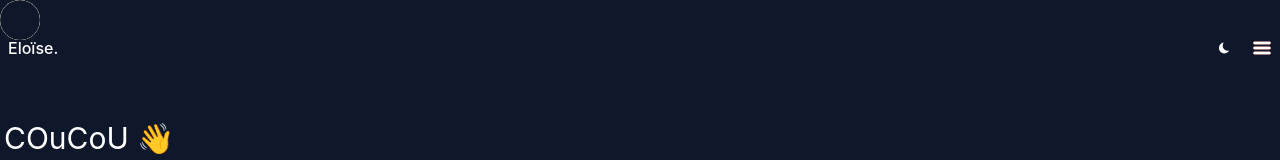
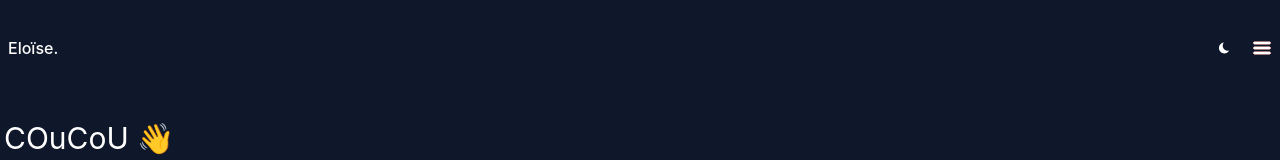
Before and after one commit to EloPapa/SiteWeb, a Next.js app: page / in a window 1280 px wide. Shown: the top 160 px of the page. Built offline with nearby package versions, Linux system fonts and the light colour scheme.

Commit message:
page accueil corrigée

```diff
--- a/src/app/globals.css
+++ b/src/app/globals.css
@@ -1,5 +1,9 @@
 @import "tailwindcss";
 @variant dark (&:where(.dark, .dark *));
+
+* {
+  cursor: default !important;
+}
 
 :root {
   --background: #ffffff;
--- a/src/app/layout.js
+++ b/src/app/layout.js
@@ -1,6 +1,5 @@
 import "./globals.css";
 import { Geist, Geist_Mono } from "next/font/google";
-import Cursor from "@/components/Cursor";
 import Providers from "./providers"; //
 //import { ThemeProvider } from "next-themes";
 
@@ -28,9 +27,7 @@ export default function RootLayout({ children }) {
     >
     <body className="min-h-full flex flex-col">
       <Providers>
-
         <div className="min-h-full">
-          <Cursor />
           {children}
         </div>
       </Providers>
--- a/src/app/page.js
+++ b/src/app/page.js
@@ -17,7 +17,7 @@ import data from "../data/portfolio.json";
 
 // Dynamically import client-only components
 //const Button = dynamic(() => import("../components/Button"), { ssr: false });
-const Cursor = dynamic(() => import("../components/Cursor"), { ssr: false });
+//const Cursor = dynamic(() => import("../components/Cursor"), { ssr: false });
 //const Footer = dynamic(() => import("../components/Footer"), { ssr: false });
 //const Header = dynamic(() => import("../components/Header"), { ssr: false });
 const ServiceCard = dynamic(() => import("../components/ServiceCard"), { ssr: false });
@@ -59,8 +59,7 @@ export default function Home() {
   }, []);
 
   return (
-    <div className={`relative ${data.showCursor && "cursor-none"}`}>
-      {data.showCursor && <Cursor />}
+    <div className="relative">
       <Head>
         <title>{data.name}</title>
       </Head>
--- a/src/components/Button/index.js
+++ b/src/components/Button/index.js
@@ -1,7 +1,6 @@
 "use client";
 import React, { useEffect, useState } from "react";
 import { useTheme } from "next-themes";
-import data from "@/data/portfolio.json";
 
 const Button = ({ children, type, onClick, classes }) => {
   const { theme, resolvedTheme } = useTheme();
@@ -11,7 +10,6 @@ const Button = ({ children, type, onClick, classes }) => {
     setMounted(true);
   }, []);
 
-  // "dark" par défaut côté serveur pour correspondre au defaultTheme de providers.js
   const currentTheme = mounted ? (theme || resolvedTheme) : "dark";
 
   if (type === "primary") {
@@ -19,11 +17,9 @@ const Button = ({ children, type, onClick, classes }) => {
       <button
         onClick={onClick}
         type="button"
-        className={`text-sm tablet:text-base p-1 laptop:p-2 m-1 laptop:m-2 rounded-lg ${
+        className={`text-sm tablet:text-base p-1 laptop:p-2 m-1 laptop:m-2 rounded-lg cursor-default ${
           currentTheme === "dark" ? "bg-white text-black" : "bg-black text-white"
-        } transition-all duration-300 ease-out first:ml-0 hover:scale-105 active:scale-100 link ${
-          data.showCursor && "cursor-none"
-        } ${classes}`}
+        } transition-all duration-300 ease-out first:ml-0 hover:scale-105 active:scale-100 link ${classes}`}
       >
         {children}
       </button>
@@ -34,13 +30,11 @@ const Button = ({ children, type, onClick, classes }) => {
     <button
       onClick={onClick}
       type="button"
-      className={`text-sm tablet:text-base p-1 laptop:p-2 m-1 laptop:m-2 rounded-lg flex items-center transition-all ease-out duration-300 ${
+      className={`text-sm tablet:text-base p-1 laptop:p-2 m-1 laptop:m-2 rounded-lg cursor-default flex items-center transition-all ease-out duration-300 ${
         currentTheme === "dark"
           ? "hover:bg-slate-600 text-white"
           : "hover:bg-slate-100"
-      } hover:scale-105 active:scale-100 tablet:first:ml-0 ${
-        data.showCursor && "cursor-none"
-      } ${classes} link`}
+      } hover:scale-105 active:scale-100 tablet:first:ml-0 ${classes} link`}
     >
       {children}
     </button>
--- a/src/components/Cursor/index.js
+++ /dev/null
@@ -1,57 +0,0 @@
-"use client";
-import { useEffect, useRef } from "react";
-
-export default function Cursor() {
-  const dotRef = useRef(null);
-
-  useEffect(() => {
-    let mouseX = 0;
-    let mouseY = 0;
-
-    let currentX = 0;
-    let currentY = 0;
-
-    const speed = 0.12;
-
-    const move = (e) => {
-      mouseX = e.clientX;
-      mouseY = e.clientY;
-    };
-
-    window.addEventListener("mousemove", move);
-
-    const animate = () => {
-      currentX += (mouseX - currentX) * speed;
-      currentY += (mouseY - currentY) * speed;
-
-      if (dotRef.current) {
-        dotRef.current.style.transform = `translate3d(${currentX}px, ${currentY}px, 0)`;
-      }
-
-      requestAnimationFrame(animate);
-    };
-
-    animate();
-
-    return () => window.removeEventListener("mousemove", move);
-  }, []);
-
-  return (
-    <div
-      ref={dotRef}
-      style={{
-        position: "fixed",
-        top: 0,
-        left: 0,
-        width: "40px",
-        height: "40px",
-        borderRadius: "50%",
-        background: "white",
-        pointerEvents: "none",
-        transform: "translate(-50%, -50%)",
-        zIndex: 9999,
-        mixBlendMode: "difference",
-      }}
-    />
-  );
-}
--- a/src/components/Header/index.js
+++ b/src/components/Header/index.js
@@ -8,13 +8,12 @@ import { useTheme } from "next-themes";
 import Button from "../Button";
 import data from "../../data/portfolio.json";
 
-// ✅ Définis HORS de Header pour éviter le re-mount et l'erreur d'hydration
 const ThemeButton = ({ darkMode, mounted, currentTheme, onToggle }) => {
   if (!darkMode || !mounted) return null;
   return (
     <Button onClick={onToggle}>
       <img
-        className="h-6"
+        className="h-6 cursor-default"
         src={`/images/${currentTheme === "dark" ? "moon.svg" : "sun.svg"}`}
         alt="theme icon"
       />
@@ -23,12 +22,17 @@ const ThemeButton = ({ darkMode, mounted, currentTheme, onToggle }) => {
 };
 
 const MenuIcon = ({ open, mounted, currentTheme }) => {
-  // Placeholder de même taille pendant le SSR pour éviter la mismatch DOM
   if (!mounted) return <span className="h-5 w-5 block" />;
   const src = !open
     ? currentTheme === "light" ? "menu-white.svg" : "menu-dark.svg"
     : currentTheme === "dark" ? "cancel-white.svg" : "cancel.svg";
-  return <img className="h-5" alt="menu icon" src={`/images/${src}`} />;
+  return (
+    <img
+      className="h-5 cursor-default"
+      alt="menu icon"
+      src={`/images/${src}`}
+    />
+  );
 };
 
 const Header = ({ handleWorkScroll, handleAboutScroll, isBlog }) => {
@@ -42,7 +46,6 @@ const Header = ({ handleWorkScroll, handleAboutScroll, isBlog }) => {
     setMounted(true);
   }, []);
 
-  // "dark" côté serveur pour correspondre au defaultTheme de providers.js
   const currentTheme = mounted ? (theme || resolvedTheme) : "dark";
 
   const toggleTheme = () => {
@@ -58,7 +61,7 @@ const Header = ({ handleWorkScroll, handleAboutScroll, isBlog }) => {
             <div className="flex items-center justify-between p-2">
               <h1
                 onClick={() => router.push("/")}
-                className="font-medium cursor-pointer"
+                className="font-medium cursor-default"
               >
                 {name}.
               </h1>
@@ -70,7 +73,7 @@ const Header = ({ handleWorkScroll, handleAboutScroll, isBlog }) => {
                   currentTheme={currentTheme}
                   onToggle={toggleTheme}
                 />
-                <PopoverButton>
+                <PopoverButton className="cursor-default">
                   <MenuIcon open={open} mounted={mounted} currentTheme={currentTheme} />
                 </PopoverButton>
               </div>
@@ -81,27 +84,11 @@ const Header = ({ handleWorkScroll, handleAboutScroll, isBlog }) => {
               style={{ backgroundColor: "var(--background)", color: "var(--foreground)" }}
             >
               <div className="flex flex-col gap-2">
-                {!isBlog ? (
-                  <>
-                    <Button onClick={handleWorkScroll}>Work</Button>
+                    <Button onClick={handleWorkScroll}>Passions</Button>
                     <Button onClick={handleAboutScroll}>About</Button>
-                    {showBlog && (
-                      <Button onClick={() => router.push("/blog")}>Blog</Button>
-                    )}
-                  </>
-                ) : (
-                  <Button onClick={() => router.push("/")}>Home</Button>
-                )}
-
-                {showResume && (
-                  <Button onClick={() => window.open("mailto:ericbergeron2000@gmail.com")}>
-                    Resume
-                  </Button>
-                )}
-
-                <Button onClick={() => window.open("mailto:ericbergeron2000@gmail.com")}>
-                  Contact
-                </Button>
+                    <Button onClick={() => window.open("mailto:ericbergeron2000@gmail.com")}>
+                      Contact
+                    </Button>
               </div>
             </PopoverPanel>
           </>
@@ -115,7 +102,7 @@ const Header = ({ handleWorkScroll, handleAboutScroll, isBlog }) => {
       >
         <h1
           onClick={() => router.push("/")}
-          className="font-medium cursor-pointer"
+          className="font-medium cursor-default"
         >
           {name}.
         </h1>
```
